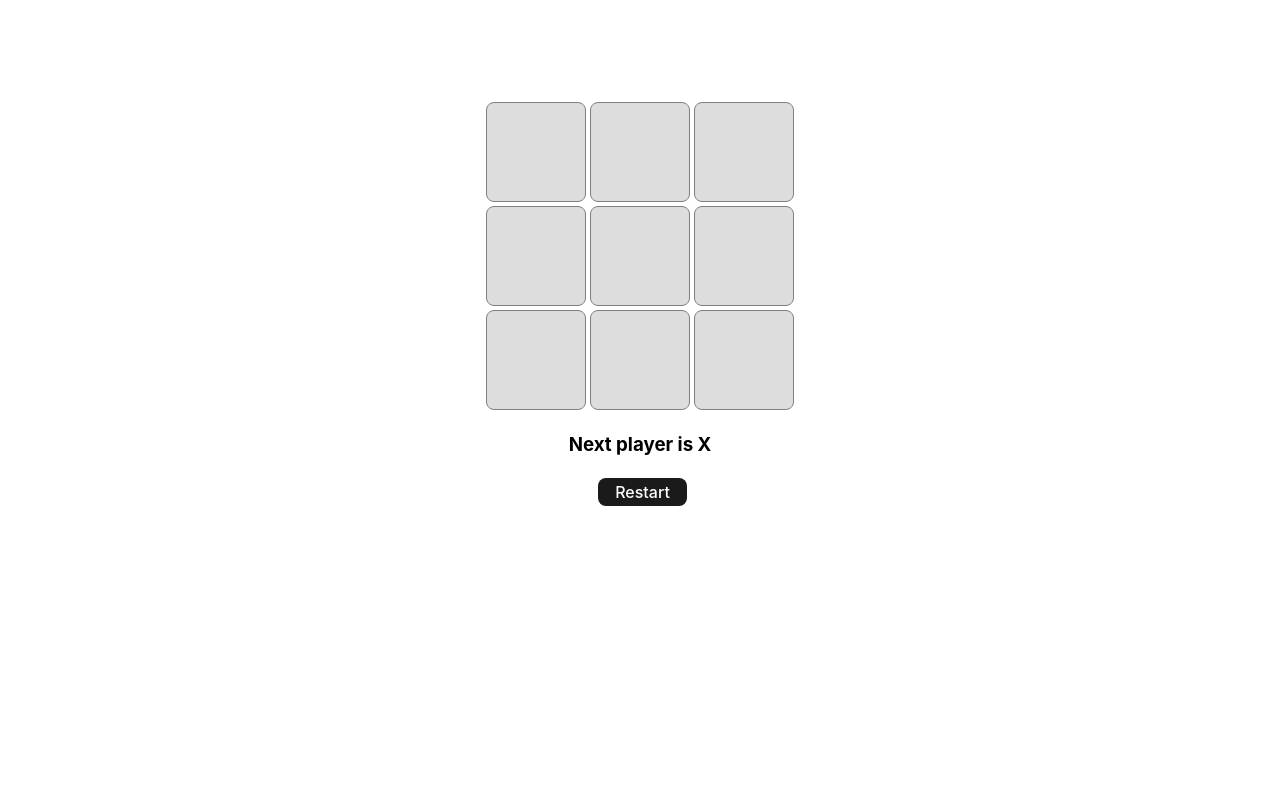
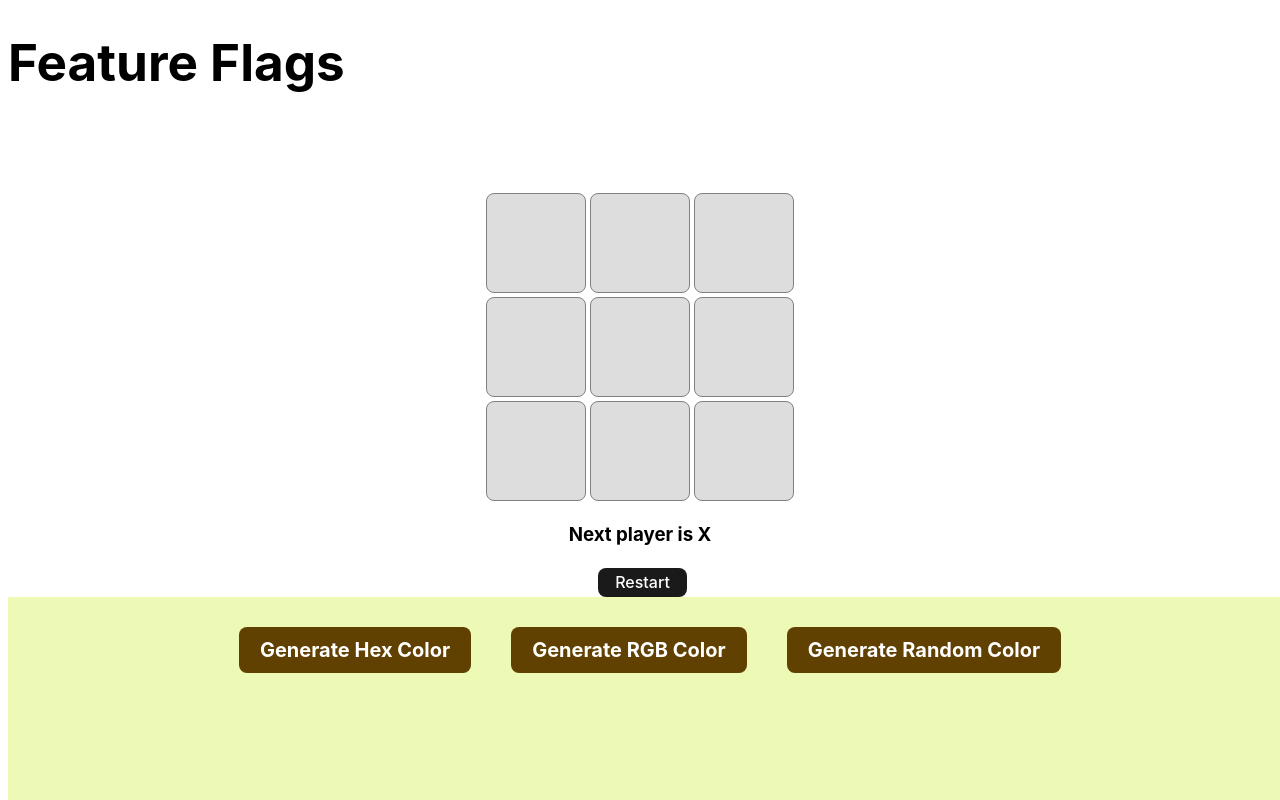
Before and after one commit to HSarfaraz/react-25-projects, a React (Vite) app: page / in a window 1280 px wide. Shown: the top 800 px of the page. Built offline with nearby package versions, Linux system fonts and the light colour scheme.

Commit message:
added feature flag using context api

```diff
--- a/src/App.jsx
+++ b/src/App.jsx
@@ -3,6 +3,8 @@
 import Accordian from "./components/accordian";
 import ModalTest from "./components/custom-modal-popup/modal-test";
 import TabsTest from "./components/custom-tabs/tab-test";
+import FeatureFlag from "./components/feature-flag";
+import FeatureFlagGlobalState from "./components/feature-flag/context";
 import GithubProfileFinder from "./components/github-profile-finder";
 import ImageSlider from "./components/image-slider";
 import LightDarkMode from "./components/light-dark-mode";
@@ -36,7 +38,10 @@
       {/* <ModalTest /> */}
       {/* <GithubProfileFinder /> */}
       {/* <SearchAutoComplete /> */}
-      <TicTacToe />
+      {/* <TicTacToe /> */}
+      <FeatureFlagGlobalState>
+        <FeatureFlag />
+      </FeatureFlagGlobalState>
     </>
   );
 }
--- /dev/null
+++ b/src/components/feature-flag/context/index.jsx
@@ -0,0 +1,32 @@
+import { createContext, useEffect, useState } from "react";
+import featureFlagsDataServiceCall from "../data";
+
+export const FeatureFlagContext = createContext(null);
+
+export default function FeatureFlagGlobalState({ children }) {
+  const [loading, setLoading] = useState(false);
+  const [enabledFlags, setEnabledFlags] = useState({});
+
+  async function fetchFeatureFlags() {
+    try {
+      setLoading(true);
+      const response = await featureFlagsDataServiceCall();
+      console.log(response);
+      setEnabledFlags(response);
+      setLoading(false);
+    } catch (error) {
+      setLoading(false);
+      throw new Error(error);
+    }
+  }
+
+  useEffect(() => {
+    fetchFeatureFlags();
+  }, []);
+
+  return (
+    <FeatureFlagContext.Provider value={{ loading, enabledFlags }}>
+      {children}
+    </FeatureFlagContext.Provider>
+  );
+}
--- /dev/null
+++ b/src/components/feature-flag/data.js
@@ -0,0 +1,16 @@
+const dummyApiResponse = {
+  showLightAndDarkMode: false,
+  showTicTacToeBoard: true,
+  showRandomColorGenerator: true,
+  showAccordian: false,
+  showTreeView: true,
+};
+
+function featureFlagsDataServiceCall() {
+  return new Promise((resolve, reject) => {
+    if (dummyApiResponse) setTimeout(resolve(dummyApiResponse), 500);
+    else reject("Some error occured, Please try again");
+  });
+}
+
+export default featureFlagsDataServiceCall;
--- /dev/null
+++ b/src/components/feature-flag/index.jsx
@@ -0,0 +1,49 @@
+import { useContext } from "react";
+import Accordian from "../accordian";
+import LightDarkMode from "../light-dark-mode";
+import RandomColor from "../random-color";
+import TicTacToe from "../tic-tac-toe";
+import TreeView from "../tree-view";
+import { FeatureFlagContext } from "./context";
+import "./styles.css";
+
+export default function FeatureFlag() {
+  const { loading, enabledFlags } = useContext(FeatureFlagContext);
+  const componentsToRender = [
+    {
+      key: "showLightAndDarkMode",
+      component: <LightDarkMode />,
+    },
+    {
+      key: "showTicTacToeBoard",
+      component: <TicTacToe />,
+    },
+    {
+      key: "showRandomColorGenerator",
+      component: <RandomColor />,
+    },
+    {
+      key: "showAccordian",
+      component: <Accordian />,
+    },
+    {
+      key: "showTreeView",
+      component: <TreeView />,
+    },
+  ];
+
+  if (loading) return <h1>Loading data! Please wait</h1>;
+
+  function checkEnabledFlags(getCurrentKey) {
+    return enabledFlags[getCurrentKey];
+  }
+
+  return (
+    <duv>
+      <h1>Feature Flags</h1>
+      {componentsToRender.map((componentItem) =>
+        checkEnabledFlags(componentItem.key) ? componentItem.component : null
+      )}
+    </duv>
+  );
+}
```
Also changed, not shown: screenshots/feature-flag.png (added), src/components/feature-flag/styles.css (added), 1 other file (tests, documents, lock files or other folders).
